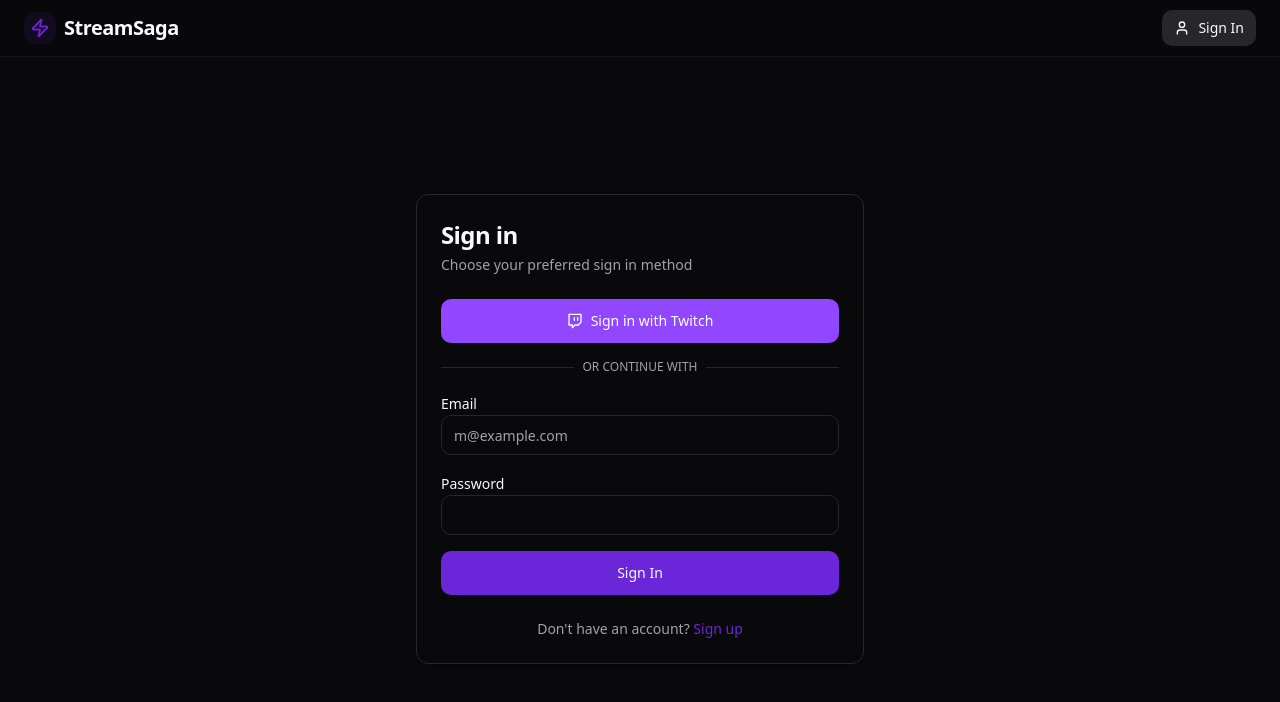
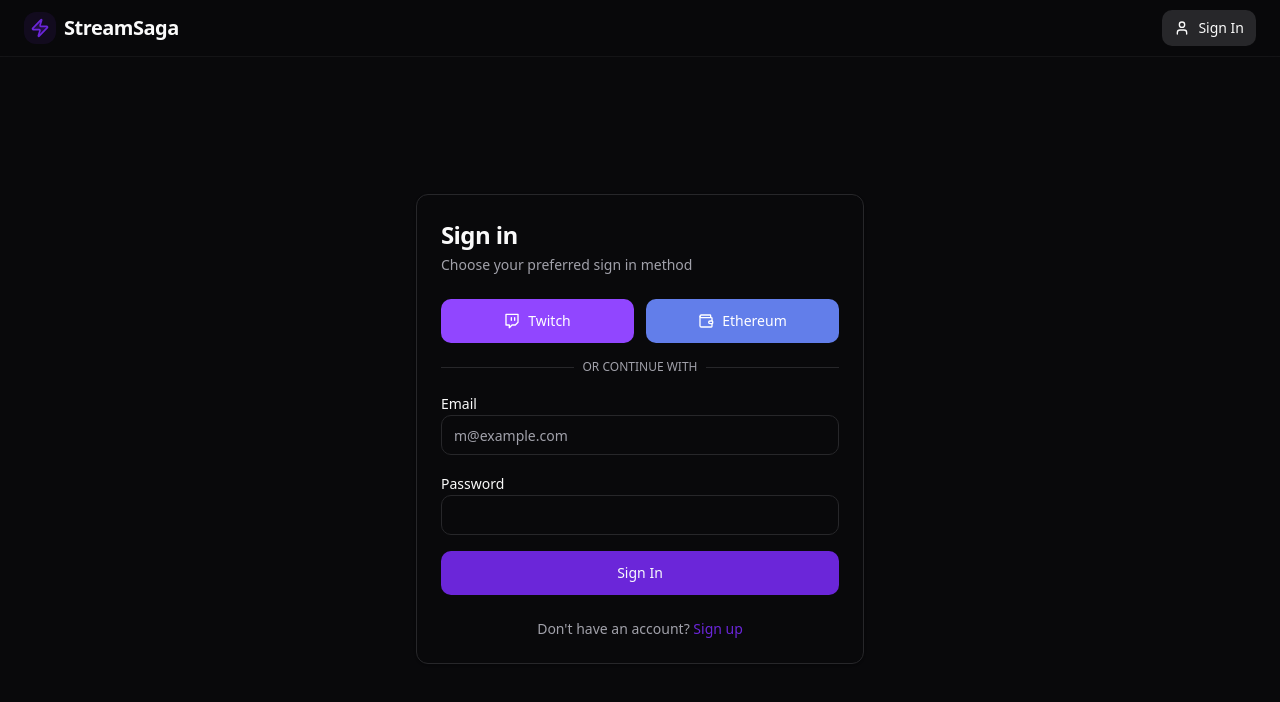
Before and after one commit to Alirun/StreamSaga, a Next.js app: page /login in a window 1280 px wide. Shown: the top 702 px of the page. Built offline with nearby package versions, Linux system fonts and the light colour scheme; no server answers.

Commit message:
feat: Introduce Web3 authentication to signup/login pages and add a password reset email template.

```diff
--- a/src/app/(auth)/login/page.tsx
+++ b/src/app/(auth)/login/page.tsx
@@ -1,8 +1,9 @@
 'use client'
 
 import Link from "next/link";
-import { Twitch, Loader2 } from "lucide-react";
-import { useActionState } from "react";
+import { useRouter } from "next/navigation";
+import { Twitch, Loader2, Wallet } from "lucide-react";
+import { useActionState, useState } from "react";
 
 import { Button } from "@/components/ui/button";
 import {
@@ -15,6 +16,7 @@
 } from "@/components/ui/card";
 import { Input } from "@/components/ui/input";
 import { Label } from "@/components/ui/label";
+import { createClient } from "@/lib/supabase/client";
 import { login, signInWithTwitch } from "../actions";
 
 interface ActionState {
@@ -30,9 +32,40 @@
 };
 
 export default function LoginPage() {
+    const router = useRouter();
+    const [web3Error, setWeb3Error] = useState<string | null>(null);
+    const [isWeb3Loading, setIsWeb3Loading] = useState(false);
+
     const [state, formAction, isPending] = useActionState(async (prevState: ActionState, formData: FormData) => {
         return await login(formData);
     }, initialState);
+
+    const handleWeb3SignIn = async () => {
+        setWeb3Error(null);
+        setIsWeb3Loading(true);
+
+        try {
+            const supabase = createClient();
+            const { error } = await supabase.auth.signInWithWeb3({
+                chain: 'ethereum',
+            });
+
+            if (error) {
+                setWeb3Error(error.message);
+            } else {
+                router.push('/');
+                router.refresh();
+            }
+        } catch {
+            if (typeof window !== 'undefined' && !(window as Window & { ethereum?: unknown }).ethereum) {
+                setWeb3Error('No Ethereum wallet found. Please install MetaMask or another Web3 wallet.');
+            } else {
+                setWeb3Error('Failed to sign in with wallet. Please try again.');
+            }
+        } finally {
+            setIsWeb3Loading(false);
+        }
+    };
 
     return (
         <Card className="w-full max-w-md">
@@ -43,12 +76,30 @@
                 </CardDescription>
             </CardHeader>
             <CardContent className="space-y-4">
-                <form action={signInWithTwitch}>
-                    <Button className="w-full bg-[#9146FF] hover:bg-[#7d2eff] text-white" size="lg">
-                        <Twitch className="mr-2 h-4 w-4" />
-                        Sign in with Twitch
+                <div className="grid grid-cols-2 gap-3">
+                    <form action={signInWithTwitch}>
+                        <Button className="w-full bg-[#9146FF] hover:bg-[#7d2eff] text-white" size="lg">
+                            <Twitch className="mr-2 h-4 w-4" />
+                            Twitch
+                        </Button>
+                    </form>
+                    <Button
+                        className="w-full bg-[#627EEA] hover:bg-[#4a6cd4] text-white"
+                        size="lg"
+                        onClick={handleWeb3SignIn}
+                        disabled={isWeb3Loading}
+                    >
+                        {isWeb3Loading ? (
+                            <Loader2 className="mr-2 h-4 w-4 animate-spin" />
+                        ) : (
+                            <Wallet className="mr-2 h-4 w-4" />
+                        )}
+                        Ethereum
                     </Button>
-                </form>
+                </div>
+                {web3Error && (
+                    <p className="text-sm text-red-500">{web3Error}</p>
+                )}
                 <div className="relative">
                     <div className="absolute inset-0 flex items-center">
                         <span className="w-full border-t" />
--- a/src/app/(auth)/signup/page.tsx
+++ b/src/app/(auth)/signup/page.tsx
@@ -1,8 +1,9 @@
 'use client'
 
 import Link from "next/link";
-import { Twitch, Loader2 } from "lucide-react";
-import { useActionState } from "react";
+import { useRouter } from "next/navigation";
+import { Twitch, Loader2, Wallet } from "lucide-react";
+import { useActionState, useState } from "react";
 
 import { Button } from "@/components/ui/button";
 import {
@@ -15,6 +16,7 @@
 } from "@/components/ui/card";
 import { Input } from "@/components/ui/input";
 import { Label } from "@/components/ui/label";
+import { createClient } from "@/lib/supabase/client";
 import { signup, signInWithTwitch } from "../actions";
 
 interface ActionState {
@@ -30,9 +32,40 @@
 };
 
 export default function SignupPage() {
+    const router = useRouter();
+    const [web3Error, setWeb3Error] = useState<string | null>(null);
+    const [isWeb3Loading, setIsWeb3Loading] = useState(false);
+
     const [state, formAction, isPending] = useActionState(async (prevState: ActionState, formData: FormData) => {
         return await signup(formData);
     }, initialState);
+
+    const handleWeb3SignIn = async () => {
+        setWeb3Error(null);
+        setIsWeb3Loading(true);
+
+        try {
+            const supabase = createClient();
+            const { error } = await supabase.auth.signInWithWeb3({
+                chain: 'ethereum',
+            });
+
+            if (error) {
+                setWeb3Error(error.message);
+            } else {
+                router.push('/');
+                router.refresh();
+            }
+        } catch {
+            if (typeof window !== 'undefined' && !(window as Window & { ethereum?: unknown }).ethereum) {
+                setWeb3Error('No Ethereum wallet found. Please install MetaMask or another Web3 wallet.');
+            } else {
+                setWeb3Error('Failed to sign in with wallet. Please try again.');
+            }
+        } finally {
+            setIsWeb3Loading(false);
+        }
+    };
 
     return (
         <Card className="w-full max-w-md">
@@ -43,12 +76,30 @@
                 </CardDescription>
             </CardHeader>
             <CardContent className="space-y-4">
-                <form action={signInWithTwitch}>
-                    <Button className="w-full bg-[#9146FF] hover:bg-[#7d2eff] text-white" size="lg">
-                        <Twitch className="mr-2 h-4 w-4" />
-                        Sign up with Twitch
+                <div className="grid grid-cols-2 gap-3">
+                    <form action={signInWithTwitch}>
+                        <Button className="w-full bg-[#9146FF] hover:bg-[#7d2eff] text-white" size="lg">
+                            <Twitch className="mr-2 h-4 w-4" />
+                            Twitch
+                        </Button>
+                    </form>
+                    <Button
+                        className="w-full bg-[#627EEA] hover:bg-[#4a6cd4] text-white"
+                        size="lg"
+                        onClick={handleWeb3SignIn}
+                        disabled={isWeb3Loading}
+                    >
+                        {isWeb3Loading ? (
+                            <Loader2 className="mr-2 h-4 w-4 animate-spin" />
+                        ) : (
+                            <Wallet className="mr-2 h-4 w-4" />
+                        )}
+                        Ethereum
                     </Button>
-                </form>
+                </div>
+                {web3Error && (
+                    <p className="text-sm text-red-500">{web3Error}</p>
+                )}
                 <div className="relative">
                     <div className="absolute inset-0 flex items-center">
                         <span className="w-full border-t" />
```
Also changed, not shown: 1 other file (tests, documents, lock files or other folders).
